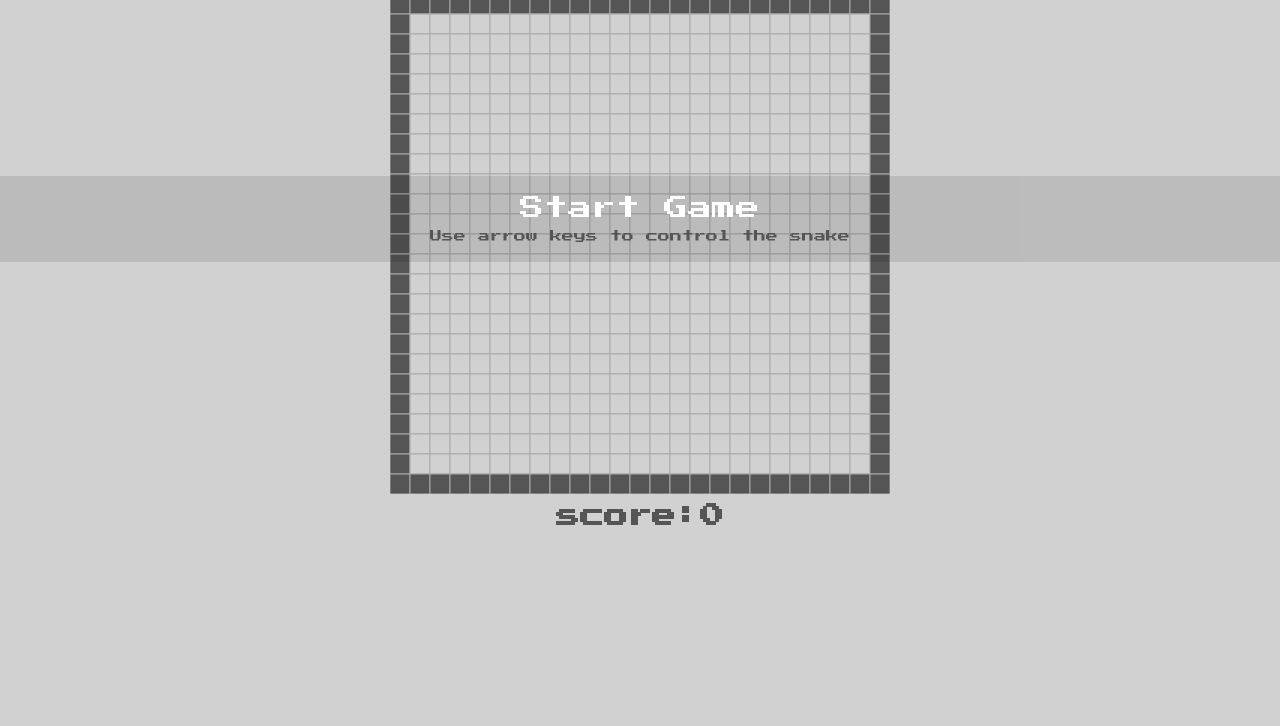
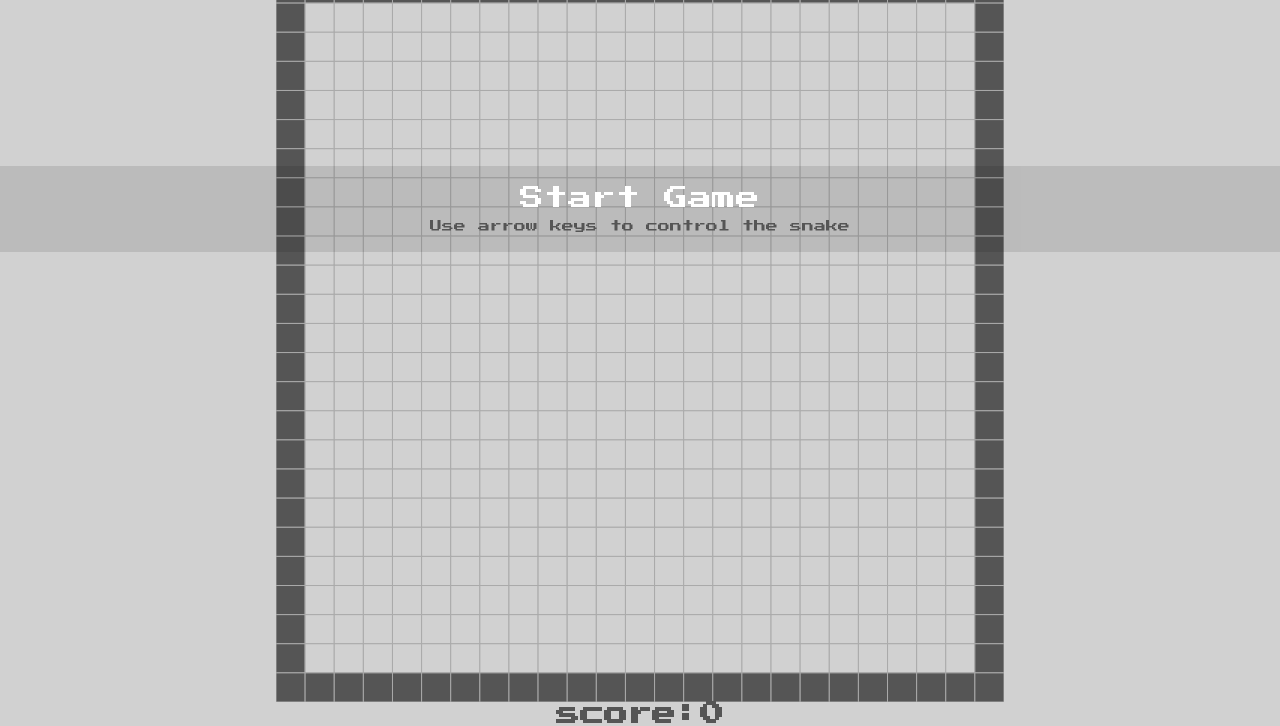
Before and after one commit to dvbeato/html5-snake, a website: page index.html in a window 1280 px wide. Shown: the part 74-800 px from the top of the page. Drawn offline with Linux system fonts and the light colour scheme.

Commit message:
adaptative size map

```diff
--- a/assets/scripts/game.js
+++ b/assets/scripts/game.js
@@ -222,7 +222,7 @@ var Game = (function() {
             }
         }
 
-        var map   = new GameMap(WIDTH, HEIGHT);
+        var map   = new GameMap(ROWS, COLS);
         var snake = new Snake();
 
         var apple = {
@@ -343,18 +343,38 @@ var Game = (function() {
         }
 
 
-        function GameMap(width, height) {
+        function GameMap(rows, cols) {
 
             var matrix = Engine.modules.Matrix
                ,render = Engine.modules.Render;
 
             var self = this;
 
-            var height = height
-               ,width  = width;
+            var size = getSize();
+
+            var height = size
+               ,width  = size;
+
+
+            function getSize() {
+                var gameview = document.querySelector("#gameview");
+
+                var children = gameview.children;
+                var length = children.length;
+
+                var childrenSize = 0;
+                var child;
+                for (var i = 0; i < length; i++) {
+                    child = children[i];
+                    if(child.tagName.toLowerCase() == "canvas") continue;
+                    childrenSize += child.clientHeight;
+                };
+
+                return (window.innerHeight - childrenSize);
+            }
 
             var tile = {
-                size: 20,
+                size: size/rows,
                 borderSize: 1,
                 borderColor: "#aaa",
                 color:"#D1D1D1",
@@ -383,10 +403,7 @@ var Game = (function() {
             var mtx;
 
             this.init = function() {
-                mtx = matrix.create(
-                    (height / tile.size) //rows
-                   ,(width / tile.size ) //cols
-                );
+                mtx = matrix.create(rows, cols);
                 populateMatrix();
                 self.draw();
             }
--- a/assets/styles/main.css
+++ b/assets/styles/main.css
@@ -5,8 +5,8 @@
 }
 
 html {
-	box-sizing: border-box;
 	-moz-box-sizing:border-box;
+		 box-sizing: border-box;
 	width: 100%;
 	height: 100%;
 	font-size: 1.5em;
@@ -16,12 +16,11 @@ html {
 body {
 	background: #D1D1D1;
 	color: #555;
-	padding: 10px 0px;
+  	line-height: 1;
 }
 
 #gameview {
 	margin: 0 auto;
-	width: 500px;
 	display: block;
 	text-align: center;
 }
@@ -30,22 +29,14 @@ h1 {
 	font-weight: lighter;
 }
 
-#gameview h1 {
-
-}
-
-#gamerender {
-	margin: 10px 0;
-}
-
 #menu {
 	position: absolute;
 	width: 100%;
 	text-align: center;
 	-moz-box-sizing:border-box;
-	box-sizing: border-box;
+	     box-sizing: border-box;
 	display: block;
-	top: 250px;
+	top: 30%;
 	background: rgba(0,0,0,0.1);
 	padding: 20px 0px;
 	overflow: hidden;
```
